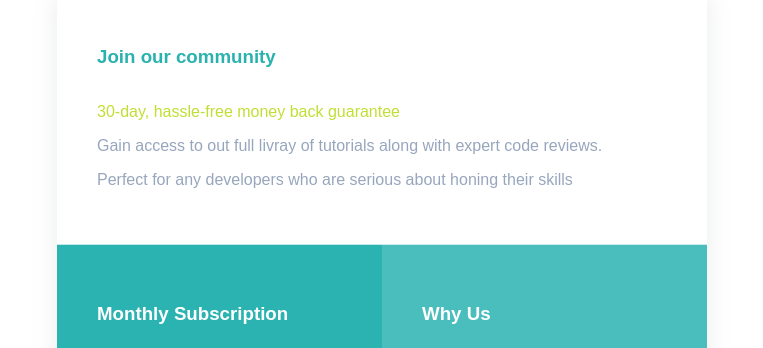
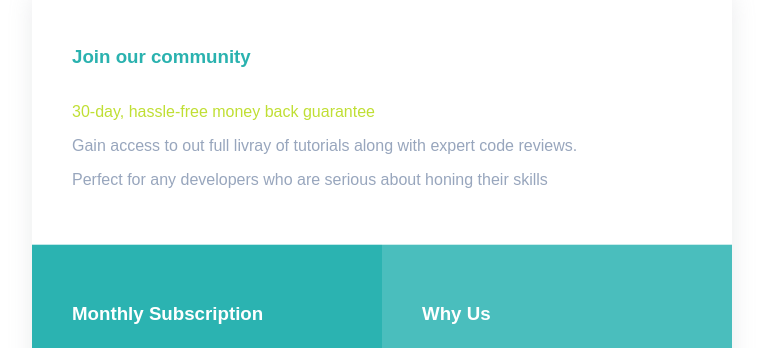
Before and after one commit to syed-45/single-price-grid-component-master, a plain HTML site: page index.html in a window 1280 px wide. Shown: the part 120-468 px from the top of the page, without its empty margins (258-1021 px from the left). Drawn offline with Linux system fonts and the light colour scheme; a web font is replaced by a local one.

Commit message:
increased width of outer container

```diff
--- a/single-price-grid.css
+++ b/single-price-grid.css
@@ -11,7 +11,7 @@ body {
   .single-price-grid{
     border-radius: 7px;
     box-shadow: rgba(149, 157, 165, 0.2) 0px 8px 24px;
-    width: 650px;
+    width: 700px;
     overflow: auto;
     position: absolute; top: 50%; left: 50%;
     transform: translate(-50%,-50%);
@@ -93,7 +93,7 @@ body {
     bottom: 0px;
   }
 
-  @media only screen and (max-width: 650px) {
+  @media only screen and (max-width: 700px) {
     .single-price-grid {
       width: 80%;
       margin-top: 0;
```
